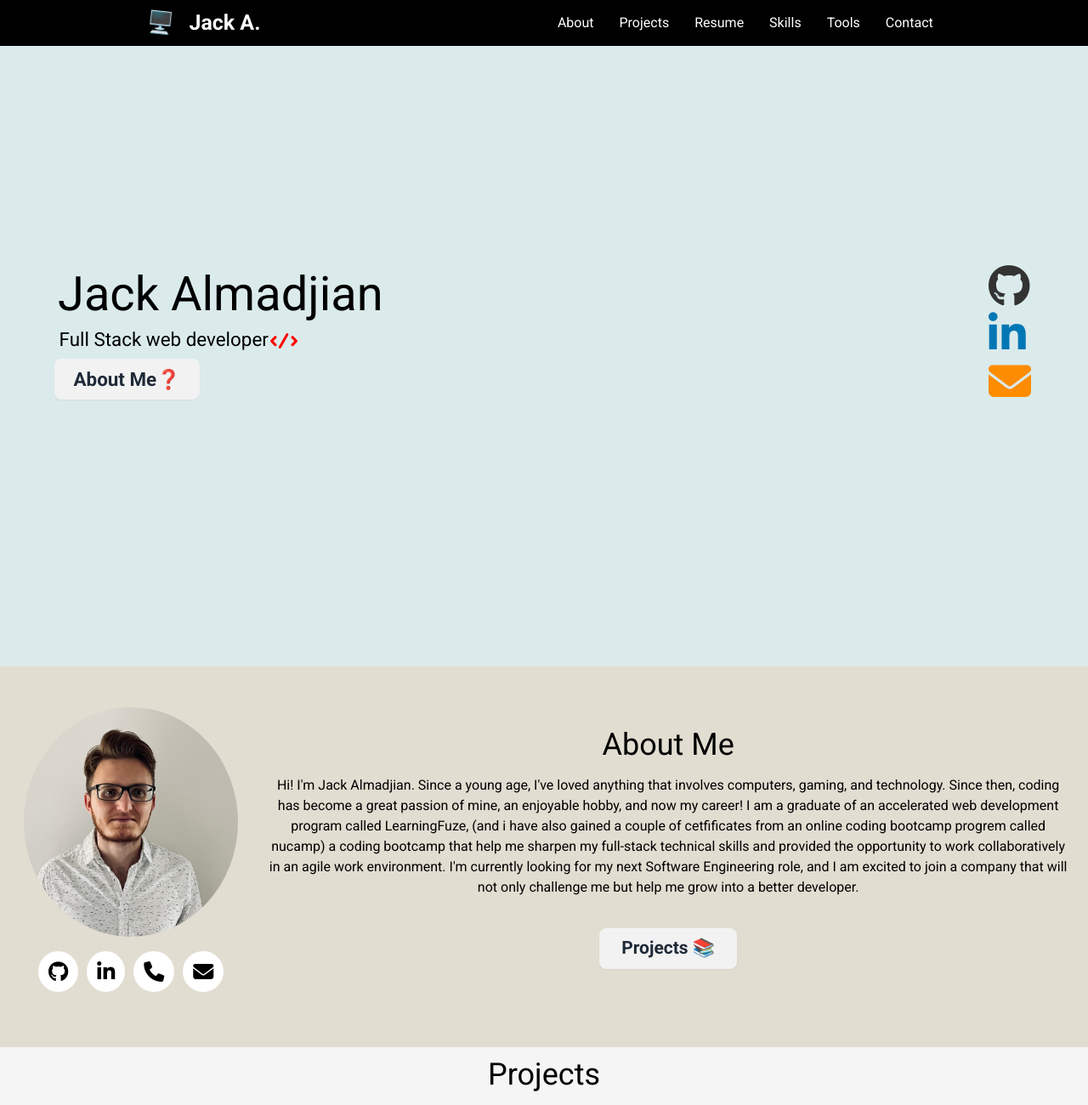
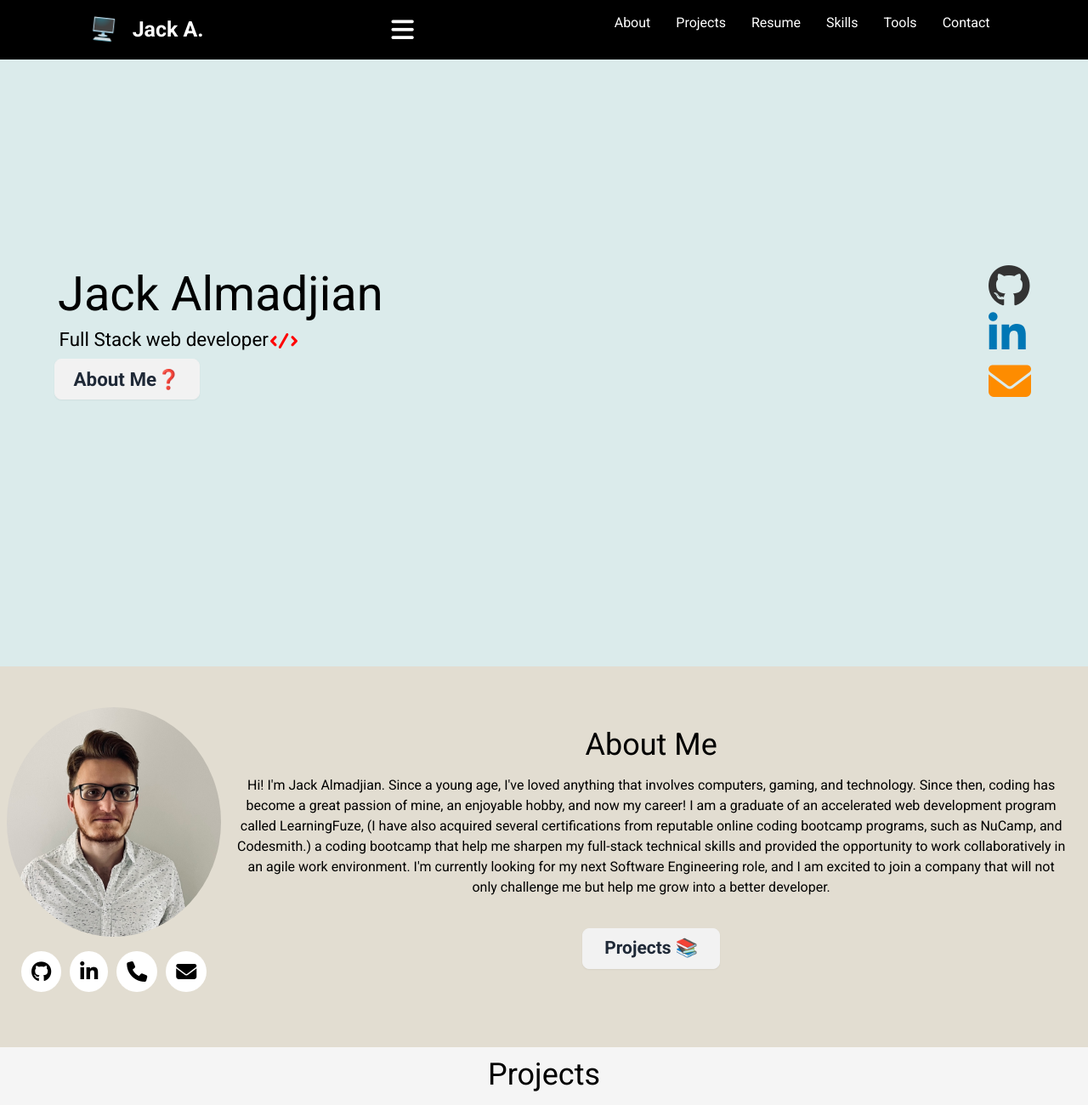
Before and after one commit to Hagop420/Portfolio, a website: page index.html in a window 1280 px wide. Shown: the top 1300 px of the page at 85% size. Drawn offline with nearby package versions, Linux system fonts and the light colour scheme; animation ran at ten frames a second; files whose address does not match are found by name.

Commit message:
Portfolio-deployed

```diff
--- a/index.html
+++ b/index.html
@@ -173,7 +173,7 @@
    <!-- ABOUT ME SECTION -->
 
    <div class="flex flex-col items-center p-2 ABOUT_ME" id="about_me_scroll">
-      <div class="about_image_animation m-auto p-5">
+      <div class="about_image_animation h-28 m-auto object-contain sm:p-5">
          <div class="about_responsive_img_btns">
             <!-- <img src="./img/porxtfolio_image.jpeg" alt="Portfolio Image" class="rounded-full"> -->
             <img src="./portfolio_image.jpeg" alt="Portfolio Image" class="mobile_size">
@@ -209,8 +209,9 @@
 
                Hi! I'm Jack Almadjian. Since a young age, I've loved anything that involves computers, gaming, and
                technology. Since then, coding has become a great passion of mine, an enjoyable hobby, and now my career!
-               I am a graduate of an accelerated web development program called LearningFuze, (and i have also gained a
-               couple of cetfificates from an online coding bootcamp progrem called nucamp) a coding bootcamp that
+               I am a graduate of an accelerated web development program called LearningFuze, (I have also acquired
+               several certifications from reputable online coding bootcamp programs, such as NuCamp, and Codesmith.) a
+               coding bootcamp that
                help me sharpen my full-stack technical skills and provided the opportunity to work collaboratively in an
                agile work environment. I'm currently looking for my next Software Engineering role, and I am excited to
                join a company that will not only challenge me but help me grow into a better developer.
--- a/portfolio_stying.css
+++ b/portfolio_stying.css
@@ -36,12 +36,13 @@ nav .mainMenu li a {
 }
 
 nav .openMenu {
-  display: none;
+  display: flex !important;
 }
 
 nav .openMenu {
   font-size: 1.3rem;
   margin: 20px;
+
   display: none;
   cursor: pointer;
 }
@@ -93,6 +94,7 @@ nav .logo {
     color: yellow !important;
   }
   nav .mainMenu {
+    transition: all 1.3s ease-in-out;
     height: 100vh;
     position: fixed;
     top: 0;
@@ -103,7 +105,6 @@ nav .logo {
     justify-content: center;
     align-items: center;
     background-color: #000;
-    transition: top 1.3s ease;
     display: none;
   }
 
```
